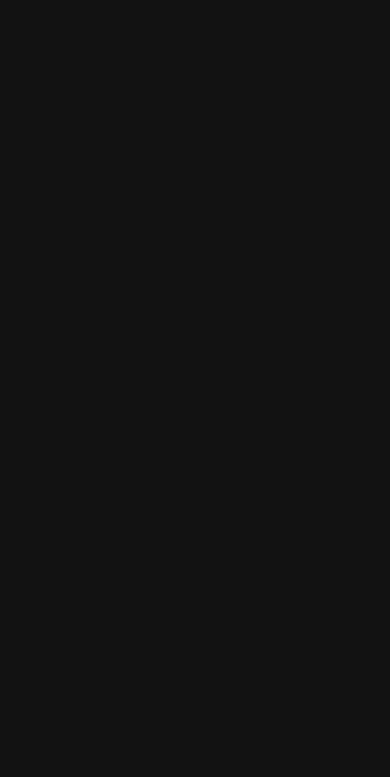
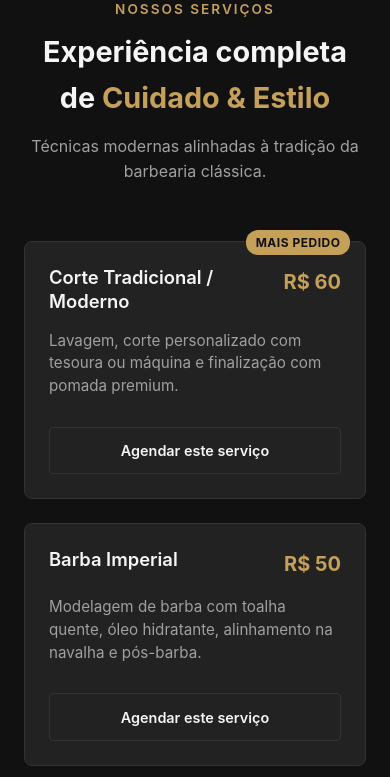
Before and after one commit to Bruno123-n/orizon-prime-studio-react, a React (Vite) app: page / in a window 390 px wide. Shown: the part 980-1757 px from the top of the page. Before the commit the page ends 928 px from the top, so only its background shows below. Built offline with nearby package versions, Linux system fonts and the light colour scheme.

Commit message:
feat: adds a Services section with a responsive grid and standardized cards

```diff
--- a/index.html
+++ b/index.html
@@ -1,5 +1,5 @@
 <!doctype html>
-<html lang="en">
+<html lang="pt-br">
   <head>
     <meta charset="UTF-8" />
     <link rel="icon" type="image/svg+xml" href="/favicon.svg" />
--- a/src/App.jsx
+++ b/src/App.jsx
@@ -1,11 +1,13 @@
 import { Header } from './components/Header/Header'
 import { Hero } from './components/Hero/Hero'
+import { Services } from './components/Services/Services'
 
 export function App() {
   return (
     <div>
       <Header />
       <Hero />
+      <Services />
     </div>
   )
 }
--- /dev/null
+++ b/src/components/Services/Services.css
@@ -0,0 +1,153 @@
+.services {
+   width: 100%;
+   padding: 5rem 0;
+   background-color: var(--bg-primary);
+}
+
+.services-container {
+    max-width: 1200px;
+    margin: 0 auto;
+    padding: 0 1.5rem;
+}
+
+.services-header {
+    text-align: center;
+    margin-bottom: 3.5rem;
+}
+
+.services-tag {
+    color: var(--accent-gold);
+    font-size: 0.85rem;
+    font-weight: 600;
+    text-transform: uppercase;
+    letter-spacing: 2px;
+    display: inline-block;
+    margin-bottom: 0.5rem;
+}
+
+.services-title {
+    font-size: 2.3rem;
+    font-weight: 700;
+    margin-bottom: 0.8rem;
+}
+
+.services-title span {
+  color: var(--accent-gold);
+}
+
+.services-subtitle {
+    color: var(--text-muted);
+    font-size: 1rem;
+}
+
+.services-grid {
+    display: grid;
+    grid-template-columns: repeat(4, 1fr);
+    gap: 2rem;
+}
+
+.service-card {
+    background-color: var(--bg-card);
+    border: 1px solid var(--border-color);
+    padding: 2rem 1.8rem 1.8rem 1.8rem;
+    border-radius: 8px;
+    position: relative;
+    display: flex;
+    flex-direction: column;
+    justify-content: space-between;
+    transition: transform 0.3s ease, border-color 0.3s ease;
+}
+
+.service-card:hover {
+  transform: translateY(-5px);
+  border-color: var(--accent-gold);
+}
+
+.service-badge {
+    position: absolute;
+    top: -12px;
+    right: 15px;
+    background-color: var(--accent-gold);
+    color: var(--bg-primary);
+    font-size: 0.75rem;
+    font-weight: 700;
+    padding: 0.2rem 0.6rem;
+    border-radius: 12px;
+    text-transform: uppercase;
+    letter-spacing: 0.5px;
+}
+
+
+.service-card-header {
+    display: flex;
+    justify-content: space-between;
+    align-items: flex-start;
+    gap: 0.8rem;
+    margin-bottom: 1rem;
+}
+
+.service-card-header h3 {
+    font-size: 1.15rem;
+    font-weight: 600;
+    line-height: 1.3;
+}
+
+.service-price {
+    font-size: 1.25rem;
+    font-weight: 700;
+    color: var(--accent-gold);
+    white-space: nowrap;
+}
+
+.service-description {
+    color: var(--text-muted);
+    font-size: 0.95rem;
+    line-height: 1.5;
+    margin-bottom: 1.8rem;
+}
+
+.service-btn {
+    margin-top: auto;
+    display: block;
+    text-align: center;
+    border: 1px solid var(--border-color);
+    color: var(--text-main);
+    padding: 0.7rem 1rem;
+    border-radius: 4px;
+    font-size: 0.9rem;
+    font-weight: 600;
+    transition: all 0.3s ease;
+}
+
+.service-btn:hover {
+    border-color: var(--accent-gold);
+    background-color: var(--accent-gold);
+    color: var(--bg-primary);
+}
+
+@media (max-width: 1024px) {
+  .services-grid {
+    grid-template-columns: repeat(2, 1fr);
+    gap: 1.5rem;
+  }
+}
+
+/* Celular -> 1 por linha */
+@media (max-width: 650px) {
+  .services {
+    padding: 3rem 0;
+  }
+
+  .services-title {
+    font-size: 1.8rem;
+  }
+
+  .services-grid {
+    grid-template-columns: 1fr;
+    gap: 1.5rem;
+  }
+
+  .service-card {
+    padding: 1.5rem;
+  }
+}
--- /dev/null
+++ b/src/components/Services/Services.jsx
@@ -0,0 +1,66 @@
+import './Services.css'
+
+export function Services() {
+  const servicesList = [
+    {
+      id: 1,
+      title: 'Corte Tradicional / Moderno',
+      price: 'R$ 60',
+      description: 'Lavagem, corte personalizado com tesoura ou máquina e finalização com pomada premium.',
+      badge: 'Mais Pedido',
+    },
+    {
+      id: 2,
+      title: 'Barba Imperial',
+      price: 'R$ 50',
+      description: 'Modelagem de barba com toalha quente, óleo hidratante, alinhamento na navalha e pós-barba.',
+      badge: null,
+    },
+    {
+      id: 3,
+      title: 'Combo Orizon Prime',
+      price: 'R$ 95',
+      description: 'Corte completo + Barba Imperial + Bebida de cortesia e massagem capilar relaxante.',
+      badge: 'Recomendado',
+    },
+    {
+      id: 4,
+      title: 'Tratamento & Camuflagem',
+      price: 'R$ 70',
+      description: 'Hidratação profunda para fios e couro cabeludo ou disfarce sutil de fios brancos.',
+      badge: null,
+    },
+  ]
+
+  return (
+    <section className="services" id="servicos">
+      <div className="services-container">
+        <div className="services-header">
+          <span className="services-tag">Nossos Serviços</span>
+          <h2 className="services-title">
+            Experiência completa de <span>Cuidado & Estilo</span>
+          </h2>
+          <p className="services-subtitle">
+            Técnicas modernas alinhadas à tradição da barbearia clássica.
+          </p>
+        </div>
+
+        <div className="services-grid">
+          {servicesList.map((service) => (
+            <div key={service.id} className="service-card">
+              {service.badge && <span className="service-badge">{service.badge}</span>}
+              <div className="service-card-header">
+                <h3>{service.title}</h3>
+                <span className="service-price">{service.price}</span>
+              </div>
+              <p className="service-description">{service.description}</p>
+              <a href="#agendar" className="service-btn">
+                Agendar este serviço
+              </a>
+            </div>
+          ))}
+        </div>
+      </div>
+    </section>
+  )
+}
```
